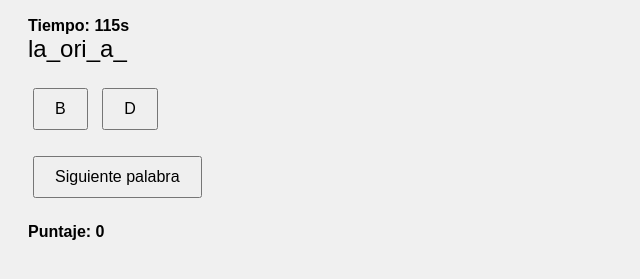
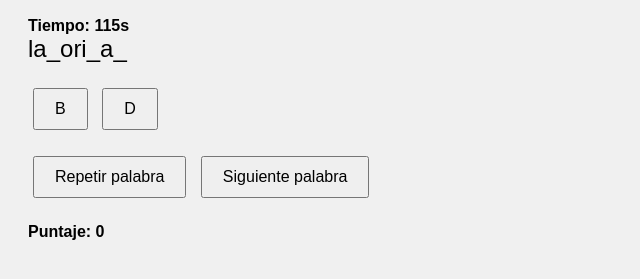
Before and after one commit to andreslforni-spec/B-vs-D, a plain HTML site: page index.html in a window 1280 px wide. Shown: the part 129-408 px from the top of the page, without its empty margins (0-640 px from the left). Drawn offline with Linux system fonts and the light colour scheme.

Commit message:
Update index.html

```diff
--- a/index.html
+++ b/index.html
@@ -44,7 +44,9 @@
     <button onclick="insertLetter('d')">D</button>
   </div>
   <p id="feedback"></p>
-  <button onclick="nextWord()">Siguiente palabra</button>
+    <button onclick="repeatWord()">Repetir palabra</button>
+    <button onclick="nextWord()">Siguiente palabra</button>
+
   <div id="score">Puntaje: 0</div>
 
   <script>
@@ -72,7 +74,11 @@
       utterance.lang = 'es-ES';
       speechSynthesis.speak(utterance);
     }
-
+function repeatWord() {
+  if (currentWord) {
+    speak(currentWord);
+  }
+}
     function hideBandD(word) {
       return word.replace(/b/gi, '_').replace(/d/gi, '_');
     }
```
